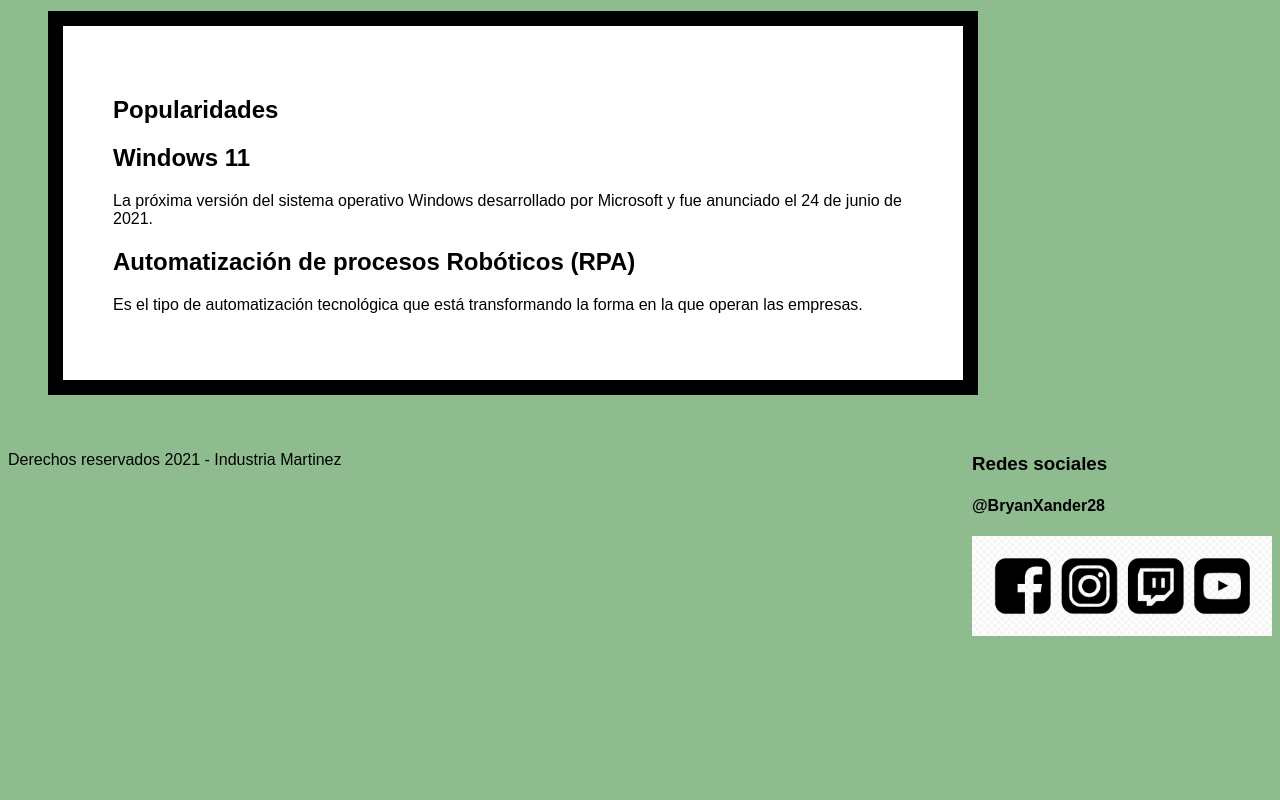
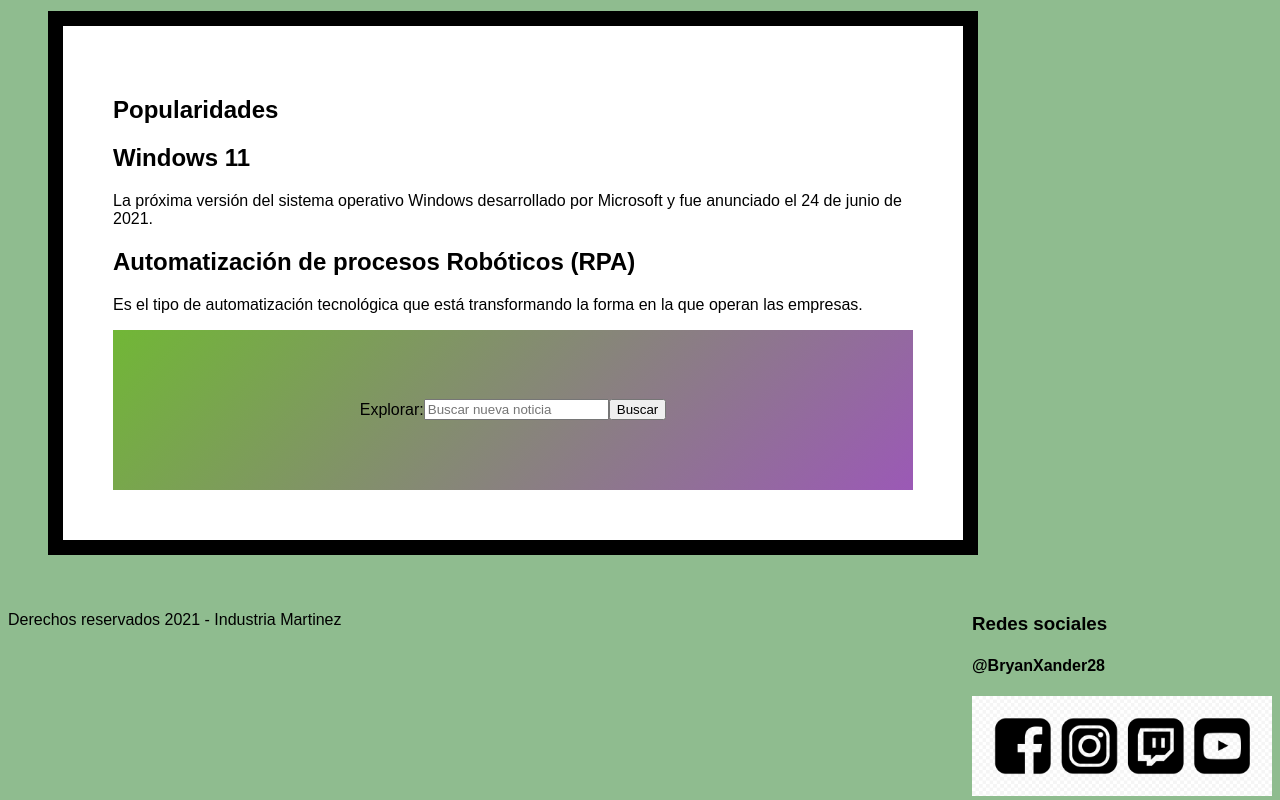
Before and after one commit to BryanMartinezUMG28/PrimerSitioWeb-BryanMartinez, a plain HTML site: page index.html in a window 1280 px wide. Shown: the part 869-1669 px from the top of the page. Before the commit the page ends 1509 px from the top, so only its background shows below. Drawn offline with Linux system fonts and the light colour scheme.

Commit message:
Actualiacion de pag web html y CSS

```diff
--- a/Interfaz.css
+++ b/Interfaz.css
@@ -5,6 +5,7 @@
 
 
 .menu{
+
 	list-style: none;
 	padding: 20;
 	background: #000000;
@@ -12,7 +13,6 @@
 	max-width: 400px;
 	margin: auto;
 }
-
 .menu li a{
 	text-decoration: none;
 	color: white;
@@ -106,3 +106,11 @@
 
 
 }
+.brows .buscador{
+
+	display: flex;
+	height: 20vh;
+	justify-content: center;
+	align-items: center;
+	background: linear-gradient(135deg, #71b736, #9b59b6);
+}
--- a/index.html
+++ b/index.html
@@ -39,17 +39,20 @@
 		<center>
 
 			<h1>Tarea 1 - Bryan Martinez </h1>
-			<h2>Bienvenido a mi primer pagina web.</h2>
+			<h2>Tecnologia BM, mi primer pag web.</h2>
 
 		</center>
 	</div>
 
 		<ul class="menu">
+
 			<li><a href="#">Registrar<a></li>
 			<li><a href="#">Informacion<a></li>
 			<li><a href="#">Comentarios<a></li>
 			<li><a href="#">Ayuda<a></li>
+
 		</ul>
+
 
 	<div class="informacion">
 		<h3>Informacion de la tarea</h3>
@@ -81,15 +84,19 @@
 
   		<h1>Popularidades</h1>
 
-  		<article class="browser">
+
     	<h2>Windows 11</h2>
     	<p>La próxima versión del sistema operativo Windows desarrollado por Microsoft y fue anunciado el 24 de junio de 2021.</p>
-  		</article>
 
- 		<article class="browser">
+
     	<h2>Automatización de procesos Robóticos (RPA)</h2>
   		 <p>Es el tipo de automatización tecnológica que está transformando la forma en la que operan las empresas.</p>
-  		</article>
+
+  		 <form class="buscador">
+  		 	<label for="Buscar">Explorar:</label>
+  		 	<input type="text" placeholder="Buscar nueva noticia">
+  		 	<button>Buscar</button>
+  		 </form>
 
 	</article>
 
@@ -110,3 +117,5 @@
 
 </body>
 </html>
+
+<!-- Justamente 20 etiquetas les enamureare en este comentario para que sea aun mas veridico. 1. etiqueta html, 2. etiqueta head 3. etiqueta meta, 4. etiqueta title, 5. etiqueta link, 6. style, 7. body, 8. dir, 9. center, 10. h1, 11.etiqueta Ul, 12. etiqueta Li,       13. etiqueta P, 14. section, 15. input, 16. article, 17. img, 18. footer, 19. etiqueta "a", 20. form, 21. label, 22. button.  -->
```
Lines whose indentation alone changed are shown as unchanged.
